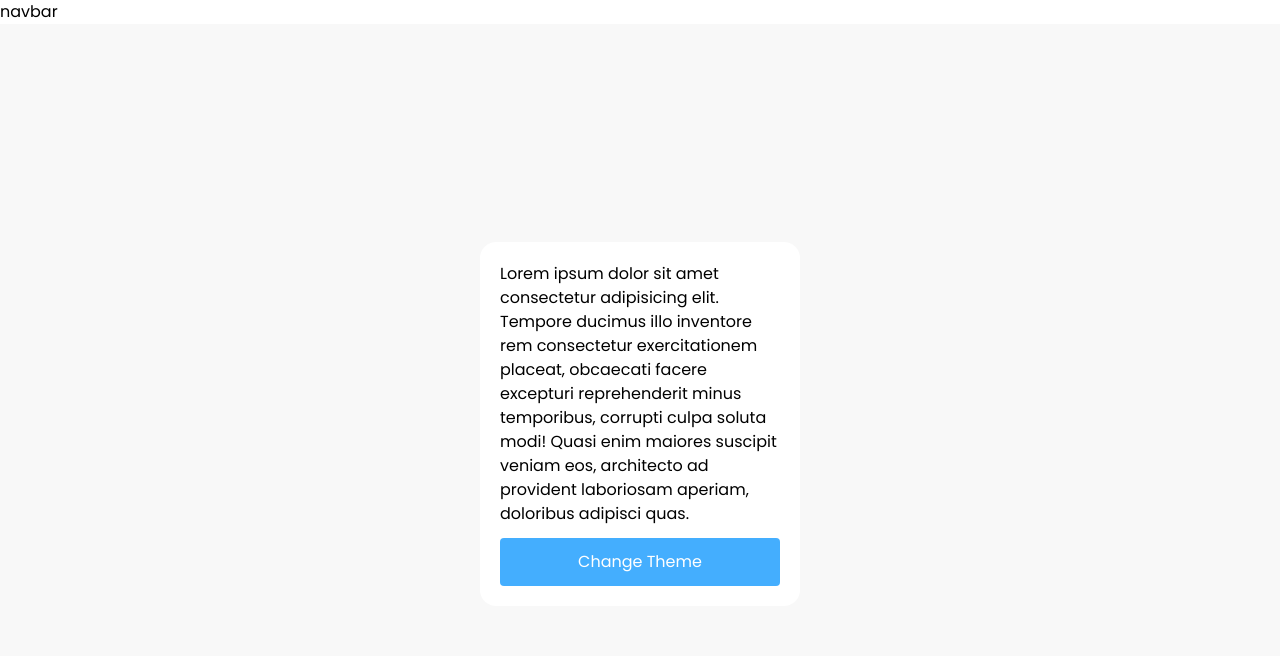
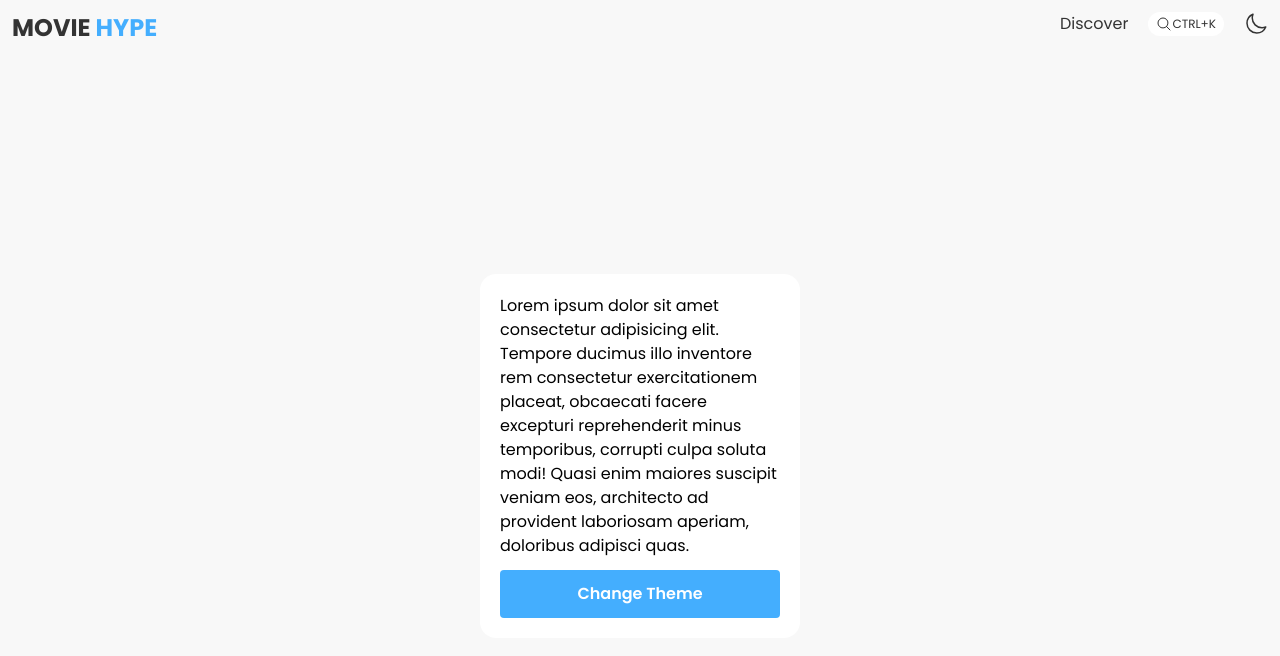
Before and after one commit to rustiandacodes/moviehype, a React (Vite) app: page / in a window 1280 px wide. Shown: the top 656 px of the page. Built offline with nearby package versions, Linux system fonts and the light colour scheme.

Commit message:
Added navbar

```diff
--- /dev/null
+++ b/src/components/atoms/MoonIcon.jsx
@@ -0,0 +1,16 @@
+import React from 'react';
+
+export const MoonIcon = (props) => {
+  const { className = 'size-6' } = props;
+  return (
+    <div>
+      <svg xmlns="http://www.w3.org/2000/svg" fill="none" viewBox="0 0 24 24" strokeWidth={1.5} stroke="currentColor" className={className}>
+        <path
+          strokeLinecap="round"
+          strokeLinejoin="round"
+          d="M21.752 15.002A9.72 9.72 0 0 1 18 15.75c-5.385 0-9.75-4.365-9.75-9.75 0-1.33.266-2.597.748-3.752A9.753 9.753 0 0 0 3 11.25C3 16.635 7.365 21 12.75 21a9.753 9.753 0 0 0 9.002-5.998Z"
+        />
+      </svg>
+    </div>
+  );
+};
--- /dev/null
+++ b/src/components/atoms/SunIcon.jsx
@@ -0,0 +1,16 @@
+import React from 'react';
+
+export const SunIcon = (props) => {
+  const { className = 'size-6' } = props;
+  return (
+    <div>
+      <svg xmlns="http://www.w3.org/2000/svg" fill="none" viewBox="0 0 24 24" strokeWidth={1.5} stroke="currentColor" className={className}>
+        <path
+          strokeLinecap="round"
+          strokeLinejoin="round"
+          d="M12 3v2.25m6.364.386-1.591 1.591M21 12h-2.25m-.386 6.364-1.591-1.591M12 18.75V21m-4.773-4.227-1.591 1.591M5.25 12H3m4.227-4.773L5.636 5.636M15.75 12a3.75 3.75 0 1 1-7.5 0 3.75 3.75 0 0 1 7.5 0Z"
+        />
+      </svg>
+    </div>
+  );
+};
--- a/src/components/oraganisms/Navbar.jsx
+++ b/src/components/oraganisms/Navbar.jsx
@@ -1,9 +1,40 @@
 import React from 'react';
+import { Link } from 'react-router-dom';
+import { SunIcon } from '../atoms/SunIcon';
+import { MoonIcon } from '../atoms/MoonIcon';
+import { useSelector, useDispatch } from 'react-redux';
+import { changeTheme } from '../../redux/slice/themeSlice';
 
 export const Navbar = () => {
+  const theme = useSelector((state) => state.theme.desc);
+  const dispatch = useDispatch();
   return (
     <div>
-      <div className="bg-white dark:bg-gray-800">navbar</div>
+      <div className="bg-seasalt dark:bg-jet text-jet dark:text-seasalt">
+        <div className="container mx-auto p-3 flex justify-between">
+          <div>
+            <Link to={'/'} className="text-jet dark:text-seasalt font-bold text-2xl">
+              MOVIE <span className="text-argentinianblue dark:text-dodgerblue">HYPE</span>
+            </Link>
+          </div>
+          <div>
+            <ul className="flex justify-center items-center gap-5">
+              <li>
+                <Link to={'/discover'}>Discover</Link>
+              </li>
+              <li className="flex justify-center items-center cursor-pointer py-1 px-2 rounded-3xl bg-purewhite dark:bg-onyx text-xs">
+                <svg xmlns="http://www.w3.org/2000/svg" fill="none" viewBox="0 0 24 24" strokeWidth={1.5} stroke="currentColor" className="size-4">
+                  <path strokeLinecap="round" strokeLinejoin="round" d="m21 21-5.197-5.197m0 0A7.5 7.5 0 1 0 5.196 5.196a7.5 7.5 0 0 0 10.607 10.607Z" />
+                </svg>
+                <p>CTRL+K</p>
+              </li>
+              <li className="cursor-pointer" onClick={() => dispatch(changeTheme())}>
+                {theme === 'light' ? <MoonIcon /> : <SunIcon />}
+              </li>
+            </ul>
+          </div>
+        </div>
+      </div>
     </div>
   );
 };
--- a/src/styles/index.css
+++ b/src/styles/index.css
@@ -20,6 +20,4 @@
 
 * {
   font-family: 'Poppins', serif;
-  font-weight: 400;
-  font-style: normal;
 }
```
